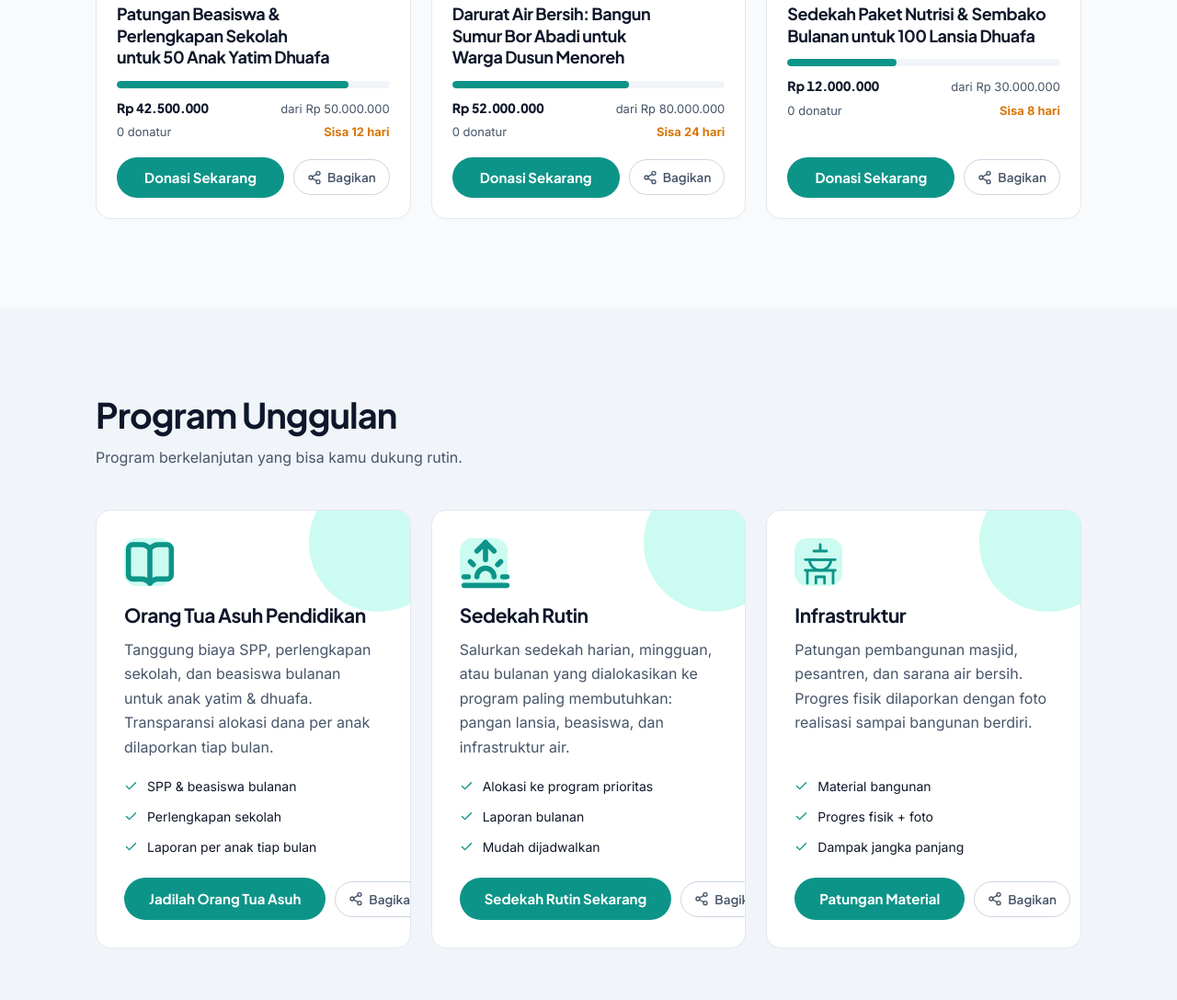
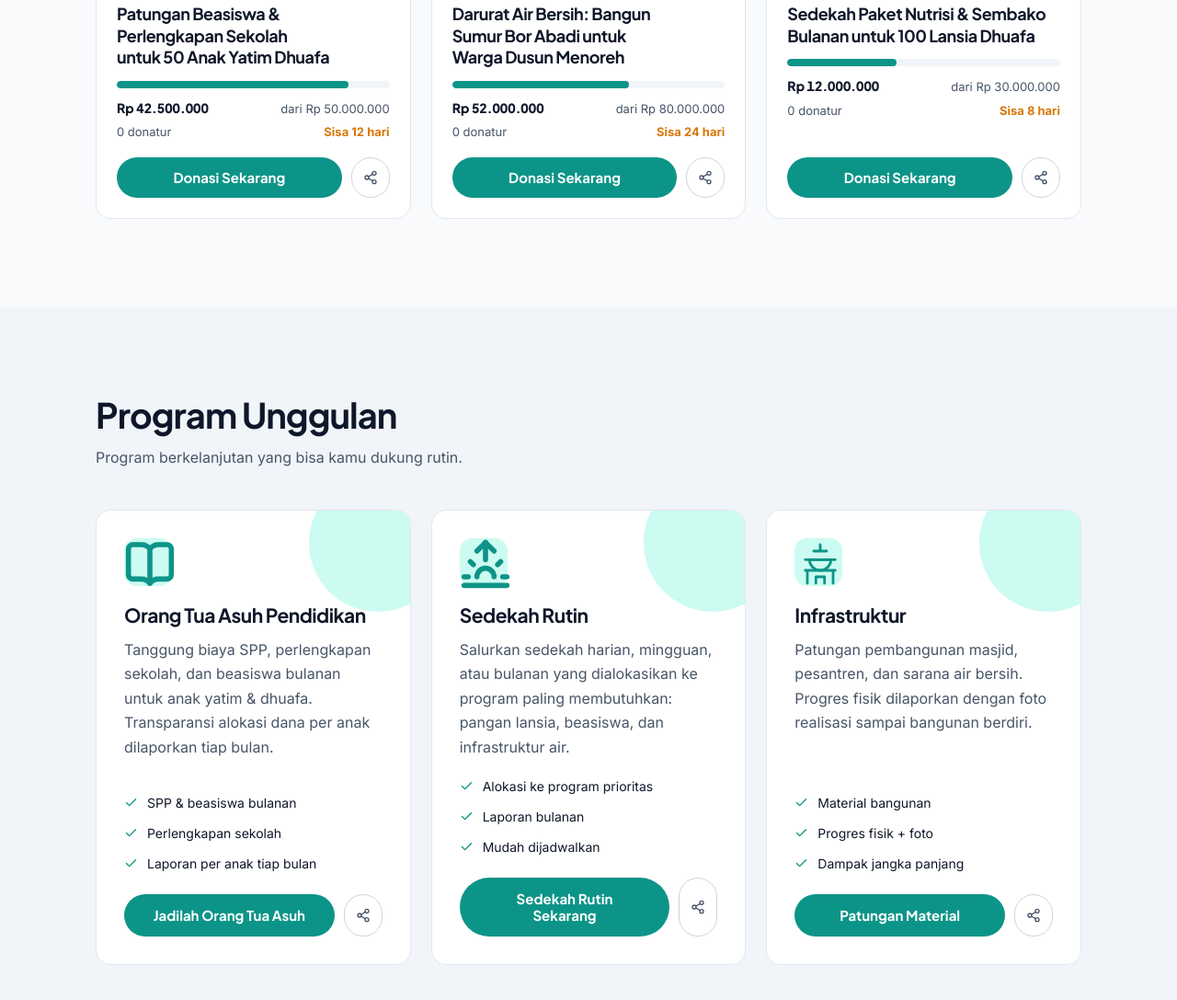
Before and after one commit to vandrysetiyanto/markaskebaikan, a website built with Vite: page index.html in a window 1280 px wide. Shown: the part 1342-2429 px from the top of the page at 92% size. Built offline with nearby package versions, Linux system fonts and the light colour scheme; files whose address does not match are found by name.

Commit message:
Perbaiki tombol Bagikan jadi ikon saja agar muat satu baris di kartu sempit

```diff
--- a/src/style.css
+++ b/src/style.css
@@ -543,13 +543,14 @@ ul { padding: 0; margin: 0; list-style: none; }
 .card-target { color: var(--muted); font-size: 13px; }
 .card-meta { display: flex; justify-content: space-between; color: var(--muted); font-size: 13px; margin: 0 0 16px; }
 .card-meta .days-left { color: var(--amber); font-weight: 700; }
-.card-actions { display: flex; align-items: center; gap: 10px; margin-top: auto; }
-.card-actions .btn-primary { flex: 1; padding: 12px 16px; }
+.card-actions { display: flex; align-items: stretch; gap: 10px; margin-top: auto; }
+.card-actions .btn-primary { flex: 1; min-width: 0; padding: 12px 16px; }
 .card-share {
   display: inline-flex;
   align-items: center;
-  gap: 6px;
-  padding: 10px 14px;
+  justify-content: center;
+  width: 42px;
+  padding: 0;
   border: 1px solid var(--line-strong);
   border-radius: 999px;
   background: transparent;
@@ -558,13 +559,14 @@ ul { padding: 0; margin: 0; list-style: none; }
   font-weight: 600;
   font-size: 13.5px;
   cursor: pointer;
-  white-space: nowrap;
+  flex-shrink: 0;
   transition: all 0.15s var(--ease);
 }
+.card-share span { display: none; }
 .card-share:hover { border-color: var(--primary); color: var(--primary-strong); background: var(--primary-soft); }
 .reward-card.share-highlight { animation: share-pulse 2.4s var(--ease); }
-.program-actions { display: flex; align-items: center; gap: 10px; }
-.program-actions .btn-primary { flex: 1; }
+.program-actions { display: flex; align-items: stretch; gap: 10px; }
+.program-actions .btn-primary { flex: 1; min-width: 0; white-space: normal; }
 @keyframes share-pulse {
   0% { box-shadow: 0 0 0 0 rgba(13, 148, 136, 0.45); border-color: var(--primary); }
   60% { box-shadow: 0 0 0 18px rgba(13, 148, 136, 0); }
```
